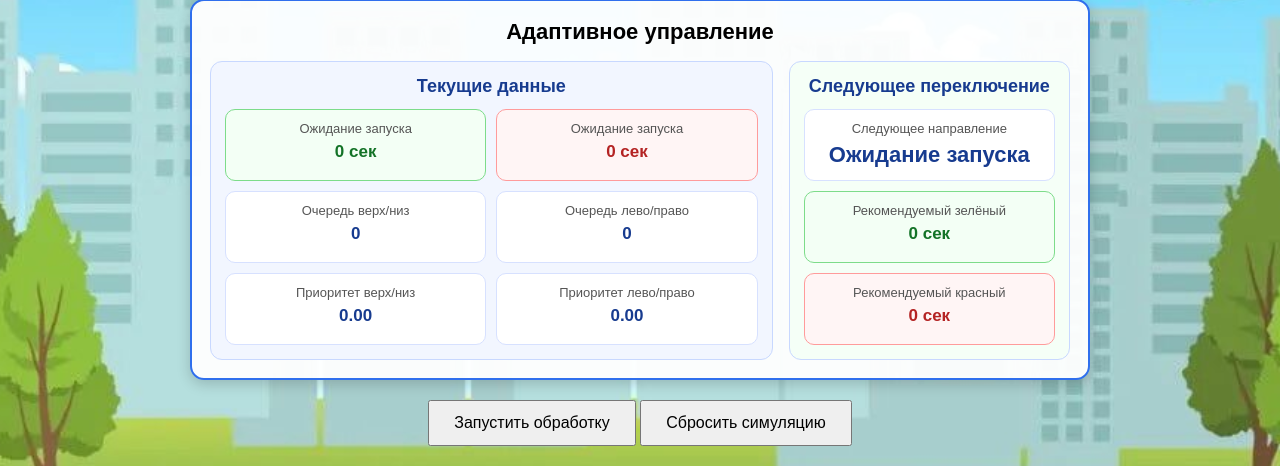
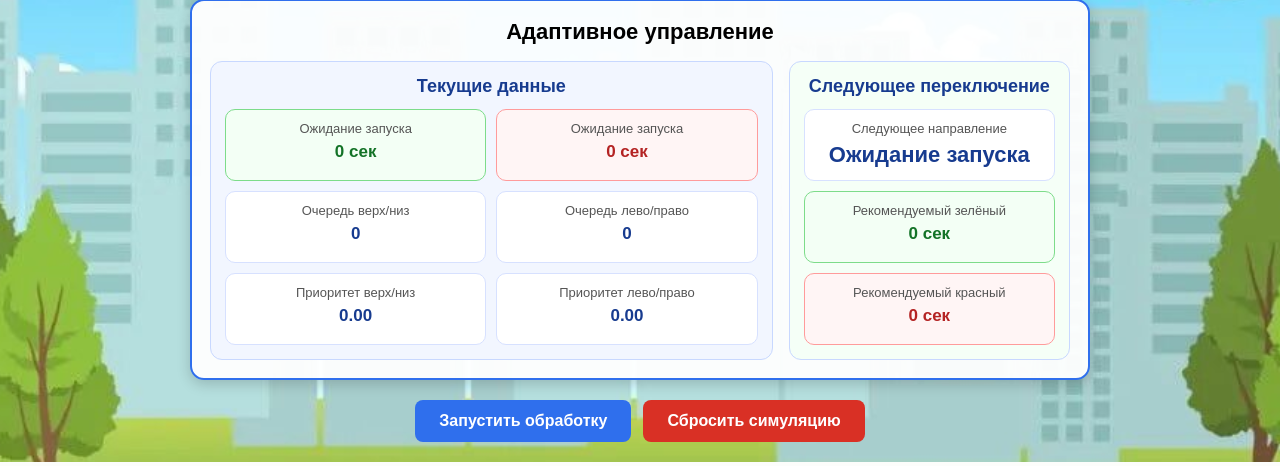
Before and after one commit to Alexey-Chex/Diplom, a Flask app: page / in a window 1280 px wide. Shown: the part 937-1403 px from the top of the page. Run offline with Flask 3, Linux system fonts and the light colour scheme.

Commit message:
Style reset button

```diff
--- a/static/css/style.css
+++ b/static/css/style.css
@@ -104,12 +104,28 @@ h1 {
 
 .buttons {
     margin-top: 20px;
+    display: flex;
+    justify-content: center;
+    gap: 12px;
 }
 
 button {
     padding: 12px 24px;
     font-size: 16px;
     cursor: pointer;
+    border: none;
+    border-radius: 8px;
+    background: #2f6fed;
+    color: white;
+    font-weight: bold;
+}
+
+button:hover {
+    opacity: 0.9;
+}
+
+.reset-button {
+    background: #d93025;
 }
 
 /* Светофоры */
```
